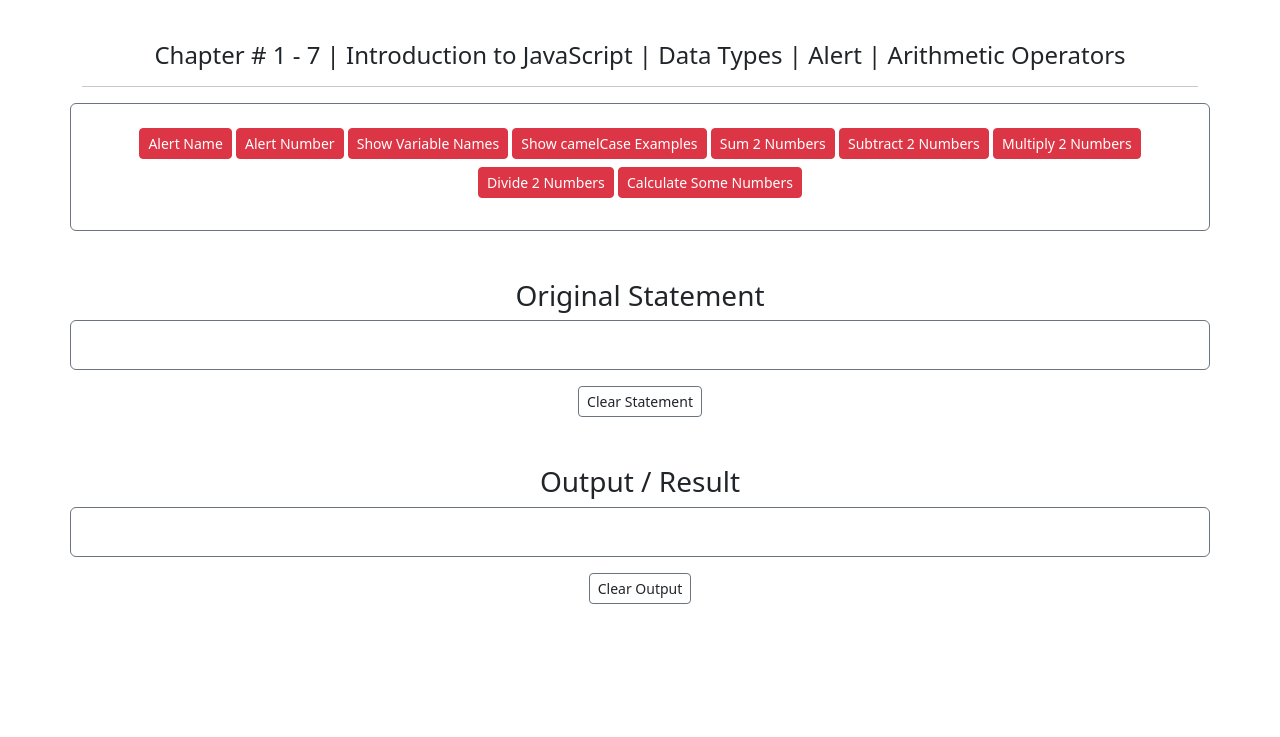
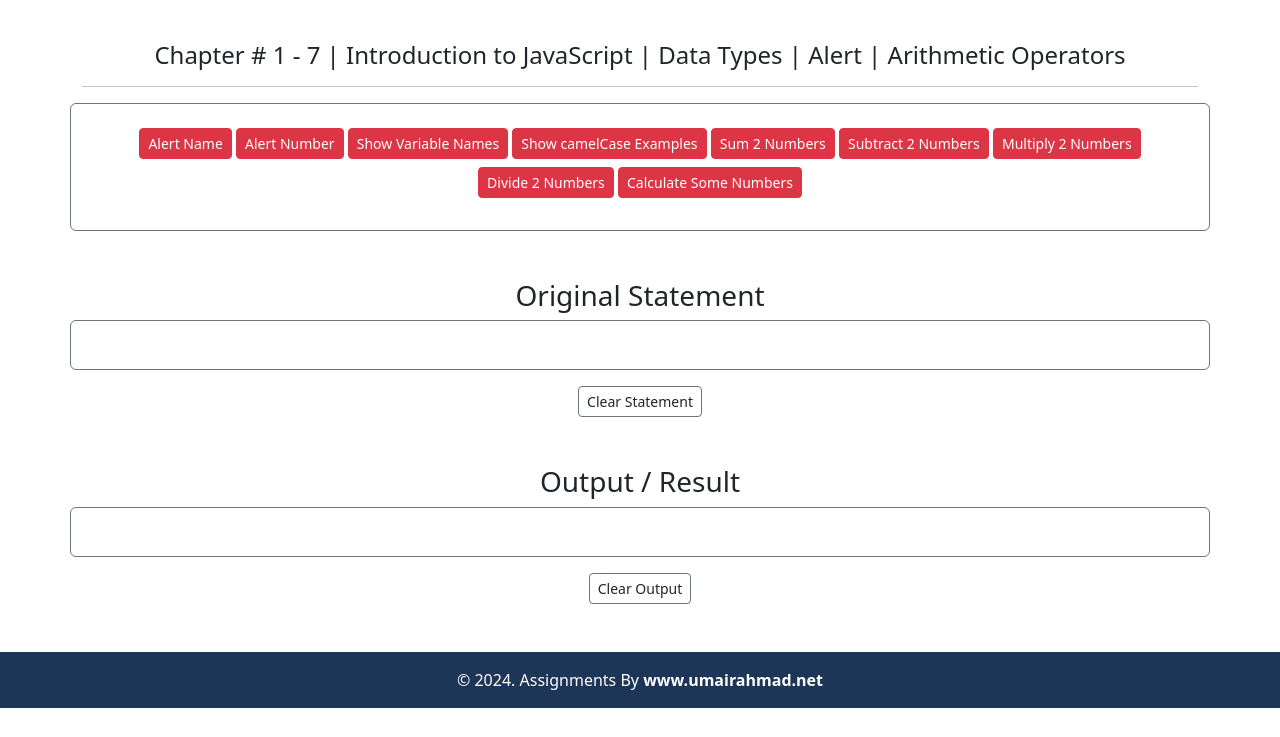
Before and after one commit to malikashifali/js-assignment-1, a plain HTML site: page index.html in a window 1280 px wide. Shown: the part 63-800 px from the top of the page. Drawn offline with nearby package versions, Linux system fonts and the light colour scheme.

Commit message:
footer created

```diff
--- a/index.html
+++ b/index.html
@@ -45,11 +45,13 @@
     <!-- main  -->
 
     <main>
+
         <div class="container">
 
             <div class="row">
                 <div class="col mt-5">
-                    <h4 class="text-center">Chapter # 1 - 7 | Introduction to JavaScript | Data Types | Alert | Arithmetic Operators</h4>
+                    <h4 class="text-center">Chapter # 1 - 7 | Introduction to JavaScript | Data Types | Alert |
+                        Arithmetic Operators</h4>
                     <hr />
                 </div>
             </div>
@@ -97,9 +99,22 @@
                 </div>
             </div>
 
+        </div>
 
+    </main>
+
+    <!-- footer  -->
+
+    <footer class="py-3 mt-5">
+        <div class="container">
+            <div class="row">
+                <div class="col">
+                    <p class="text-white text-center mb-0">&copy; 2024. Assignments By <a href="https://umairahmad.net"
+                            class="text-white fw-bold text-decoration-none">www.umairahmad.net</a></p>
+                </div>
+            </div>
         </div>
-    </main>
+    </footer>
     <!-- Bootstrap js  -->
     <script src="https://cdn.jsdelivr.net/npm/bootstrap@5.3.3/dist/js/bootstrap.bundle.min.js"></script>
 
--- a/styles/style.css
+++ b/styles/style.css
@@ -1,13 +1,15 @@
-:root{
-    --primary-color:#1d3557;
+:root {
+    --primary-color: #1d3557;
 }
 
-*{
+* {
     margin: 0;
     padding: 0;
     box-sizing: border-box;
 }
 
-header{
+
+header,
+footer {
     background-color: var(--primary-color);
 }
```
